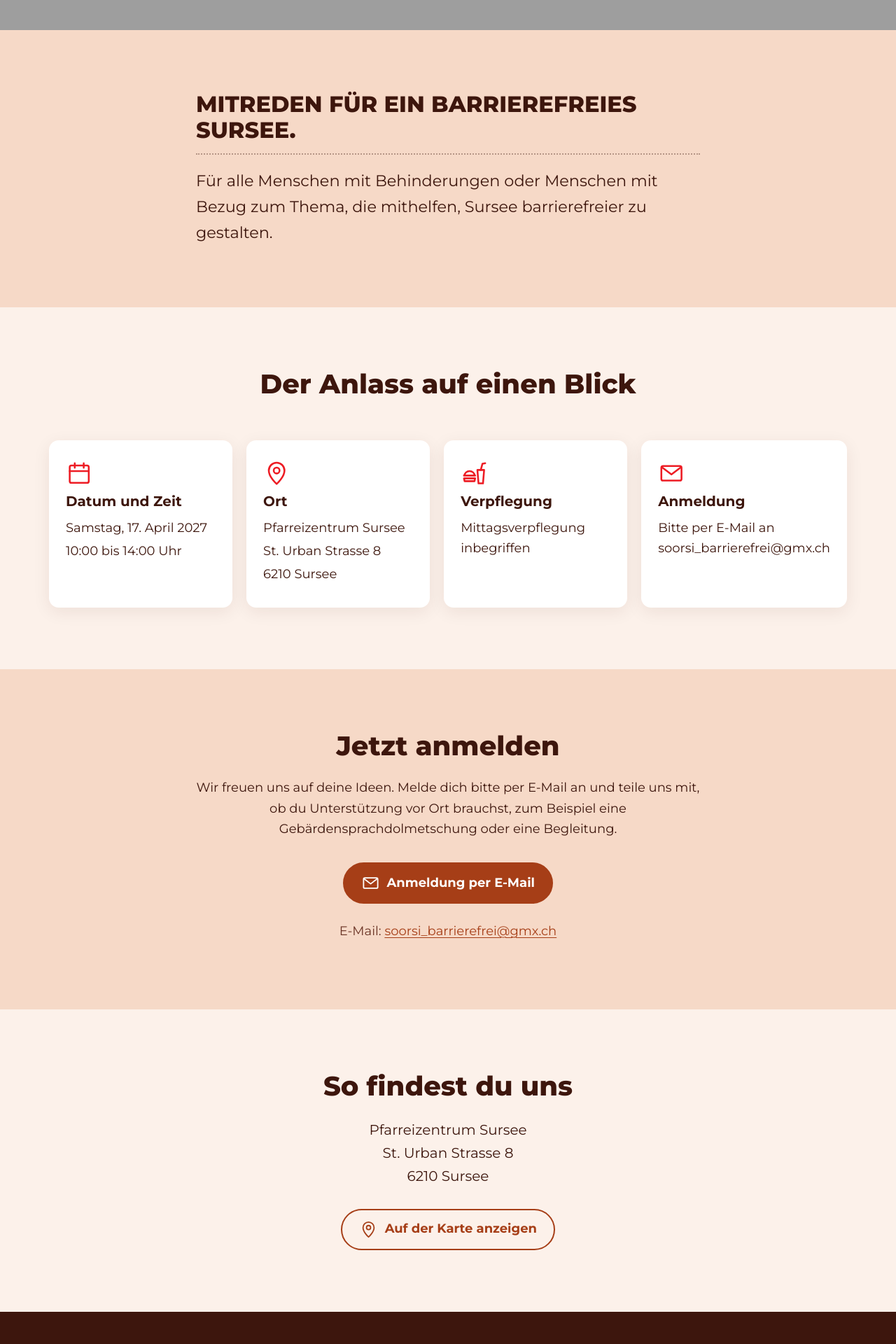
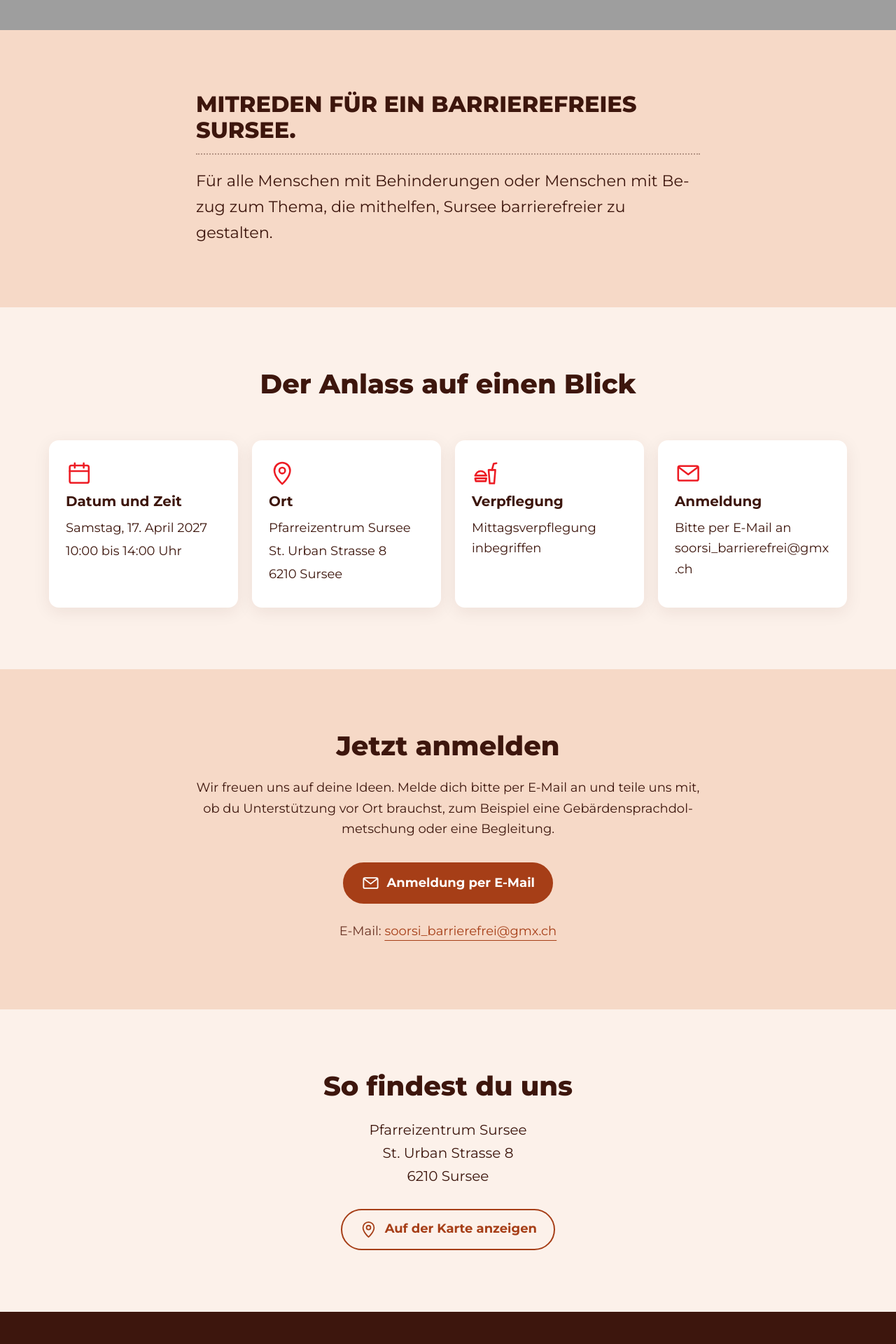
Before and after one commit to sp-sursee/soorsi-barrierefrei, a Jekyll site: the page built from index.html, in a window 1280 px wide. Shown: the part 957-2877 px from the top of the page at 70% size. Built offline with Jekyll 4.4.1, drawn with Linux system fonts in a browser that asks for light colours; grey boxes are pictures that could not be loaded.

Commit message:
Fix accessibility issues found in audit
- Text no longer overflows at 320px with WCAG 1.4.12 text spacing: long
  words wrap and hyphenate, info cards can shrink below the e-mail width
- Lower underline on e-mail links so the "_" in the address stays visible
- Empty alt on the hero logo, since the h1 next to it already names the event

Co-Authored-By: Claude Opus 5.5 <noreply@anthropic.com>

```diff
--- a/_includes/page-home.html
+++ b/_includes/page-home.html
@@ -3,7 +3,8 @@
     <div class="hero-text">
         <div class="wrap">
             <div class="hero-top">
-                <img class="hero-logo" src="{{ '/assets/logo.svg' | relative_url }}" alt="{{ site.data.site.title }}" width="248" height="90">
+                {%- comment -%} alt is empty because the h1 right below names the event; a text alternative would be announced twice. {%- endcomment -%}
+                <img class="hero-logo" src="{{ '/assets/logo.svg' | relative_url }}" alt="" width="248" height="90">
                 {% if hero.date_line %}<p class="hero-date">{{ hero.date_line }}</p>{% endif %}
             </div>
             <h1 class="hero-heading">
--- a/assets/css/style.css
+++ b/assets/css/style.css
@@ -56,6 +56,11 @@ body {
     color: var(--brown);
     font-size: 1.125rem;
     line-height: 1.65;
+    /* long German compounds (e.g. "Gebärdensprachdolmetschung") must wrap at
+       narrow widths and with increased letter spacing (WCAG 1.4.10 / 1.4.12)
+       instead of overflowing; inherited by all text */
+    overflow-wrap: break-word;
+    hyphens: auto;
 }
 
 h1, h2, h3 {
@@ -77,9 +82,11 @@ img { max-width: 100%; display: block; }
 
 address { font-style: normal; margin-bottom: 1.5em; font-size: 1.25rem; }
 
-/* stand-alone e-mail links: never overflow narrow cards, and a 44px tap height */
+/* stand-alone e-mail links: never overflow narrow cards, and a 44px tap height.
+   The underline sits lower so it does not hide the "_" in the address. */
 a[href^="mailto:"]:not(.button) {
     overflow-wrap: anywhere;
+    text-underline-offset: .4em;
 }
 
 .registration-address a,
@@ -291,6 +298,10 @@ main:focus { outline: none; }
 @media (min-width: 1100px) { .detail-grid { grid-template-columns: repeat(4, 1fr); } }
 
 .detail-card {
+    /* grid items default to min-width: auto, so an unbreakable string (the
+       e-mail address) would widen the card past the viewport */
+    min-width: 0;
+    overflow-wrap: anywhere;
     background: var(--white);
     border-radius: var(--radius);
     padding: 1.75rem 1.5rem;
```
